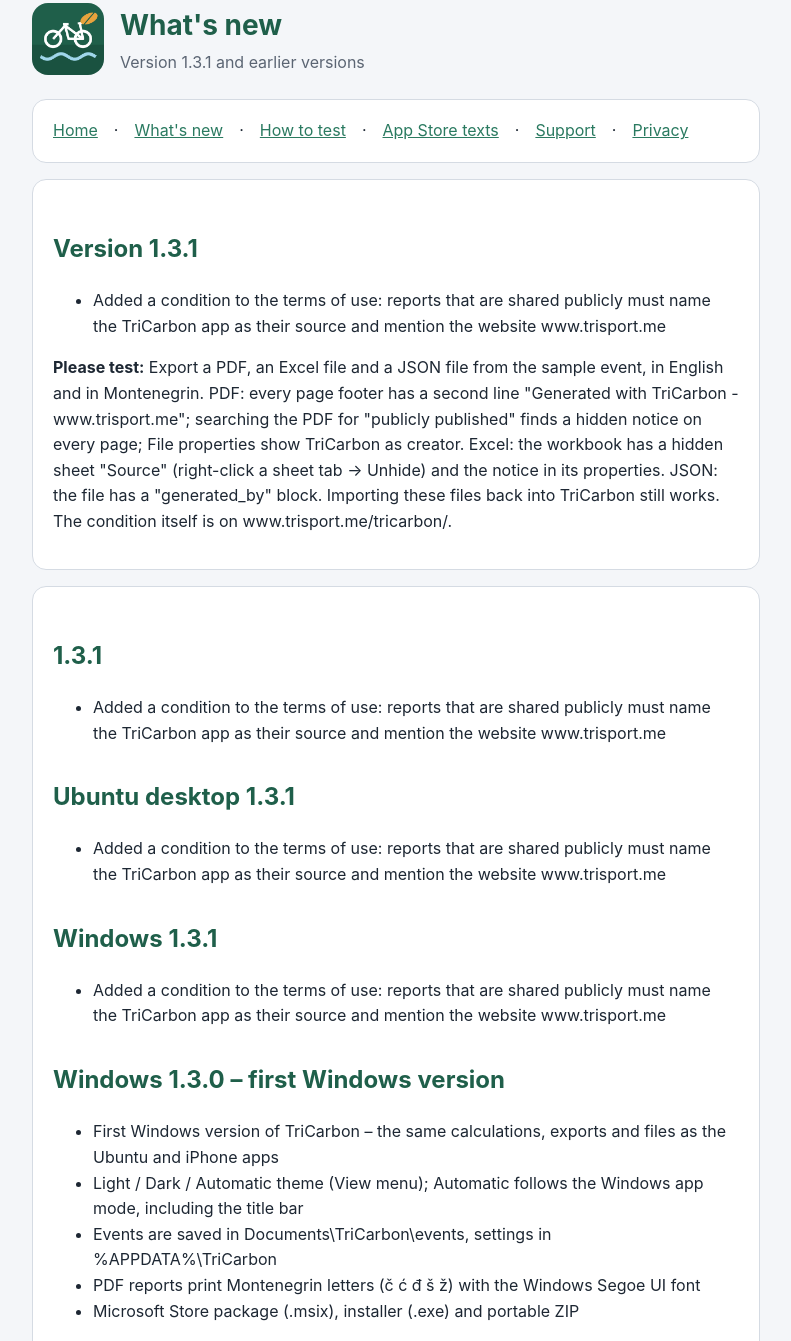
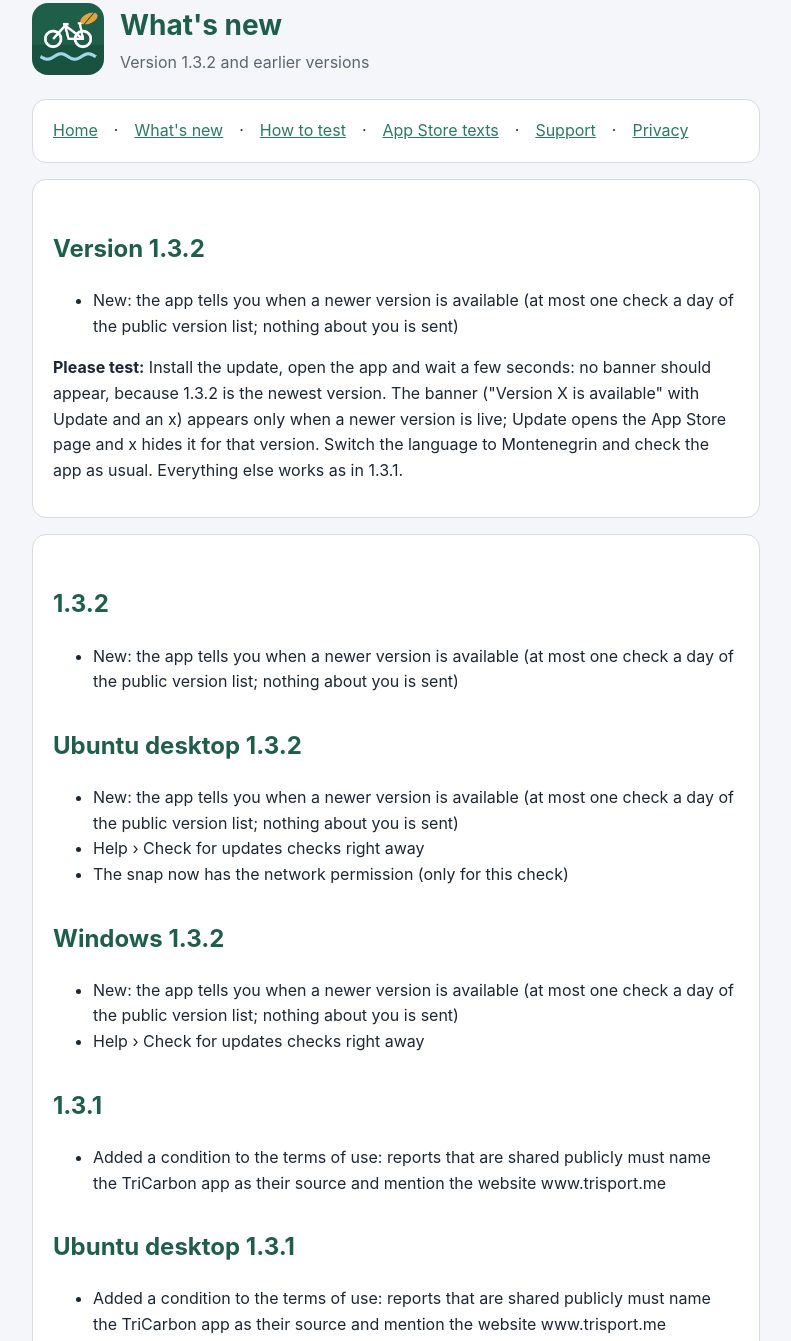
Before and after one commit to bsurbatowitz-del/tricarbon-info, a plain HTML site: page whats-new.html in a window 1280 px wide. Shown: the part 29-1370 px from the top of the page, without its empty margins (244-1035 px from the left). Drawn offline with Linux system fonts and the light colour scheme.

Commit message:
TriCarbon 1.3.2: What's new, testing notes, privacy (version check)
Co-Authored-By: Claude Opus 5.5 <noreply@anthropic.com>
Claude-Session: https://claude.ai/code/session_01J2t64Hmx3i3Ez5SEkjUGhG

```diff
--- a/whats-new.html
+++ b/whats-new.html
@@ -1,11 +1,26 @@
 <!doctype html><html lang="en"><head><meta charset="utf-8"><meta name="viewport" content="width=device-width,initial-scale=1">
 <title>TriCarbon – What&#x27;s new</title><link rel="stylesheet" href="style.css"></head><body><main>
-<header><img src="icon.png" alt=""><div><h1>What&#x27;s new</h1><p class="sub">Version 1.3.1 and earlier versions</p></div></header>
+<header><img src="icon.png" alt=""><div><h1>What&#x27;s new</h1><p class="sub">Version 1.3.2 and earlier versions</p></div></header>
 <nav class="card"><a href="index.html">Home</a> · <a href="whats-new.html">What's new</a> · <a href="testing.html">How to test</a> ·
 <a href="app-store.html">App Store texts</a> · <a href="support.html">Support</a> · <a href="privacy.html">Privacy</a></nav>
-<div class="card"><h2>Version 1.3.1</h2><ul><li>Added a condition to the terms of use: reports that are shared publicly must name the TriCarbon app as their source and mention the website www.trisport.me</li></ul>
-<p><strong>Please test:</strong> Export a PDF, an Excel file and a JSON file from the sample event, in English and in Montenegrin. PDF: every page footer has a second line &quot;Generated with TriCarbon - www.trisport.me&quot;; searching the PDF for &quot;publicly published&quot; finds a hidden notice on every page; File properties show TriCarbon as creator. Excel: the workbook has a hidden sheet &quot;Source&quot; (right-click a sheet tab → Unhide) and the notice in its properties. JSON: the file has a &quot;generated_by&quot; block. Importing these files back into TriCarbon still works. The condition itself is on www.trisport.me/tricarbon/.</p></div>
-<div class="card"><h2>1.3.1</h2>
+<div class="card"><h2>Version 1.3.2</h2><ul><li>New: the app tells you when a newer version is available (at most one check a day of the public version list; nothing about you is sent)</li></ul>
+<p><strong>Please test:</strong> Install the update, open the app and wait a few seconds: no banner should appear, because 1.3.2 is the newest version. The banner (&quot;Version X is available&quot; with Update and an x) appears only when a newer version is live; Update opens the App Store page and x hides it for that version. Switch the language to Montenegrin and check the app as usual. Everything else works as in 1.3.1.</p></div>
+<div class="card"><h2>1.3.2</h2>
+<ul>
+<li>New: the app tells you when a newer version is available (at most one check a day of the public version list; nothing about you is sent)</li>
+</ul>
+<h2>Ubuntu desktop 1.3.2</h2>
+<ul>
+<li>New: the app tells you when a newer version is available (at most one check a day of the public version list; nothing about you is sent)</li>
+<li>Help › Check for updates checks right away</li>
+<li>The snap now has the network permission (only for this check)</li>
+</ul>
+<h2>Windows 1.3.2</h2>
+<ul>
+<li>New: the app tells you when a newer version is available (at most one check a day of the public version list; nothing about you is sent)</li>
+<li>Help › Check for updates checks right away</li>
+</ul>
+<h2>1.3.1</h2>
 <ul>
 <li>Added a condition to the terms of use: reports that are shared publicly must name the TriCarbon app as their source and mention the website www.trisport.me</li>
 </ul>
```
Also changed, not shown: app-store.html (+2 -2 lines), index.html (+1 -1 lines), privacy.html (+2 -2 lines), testing.html (+3 -3 lines), 2 other files.
